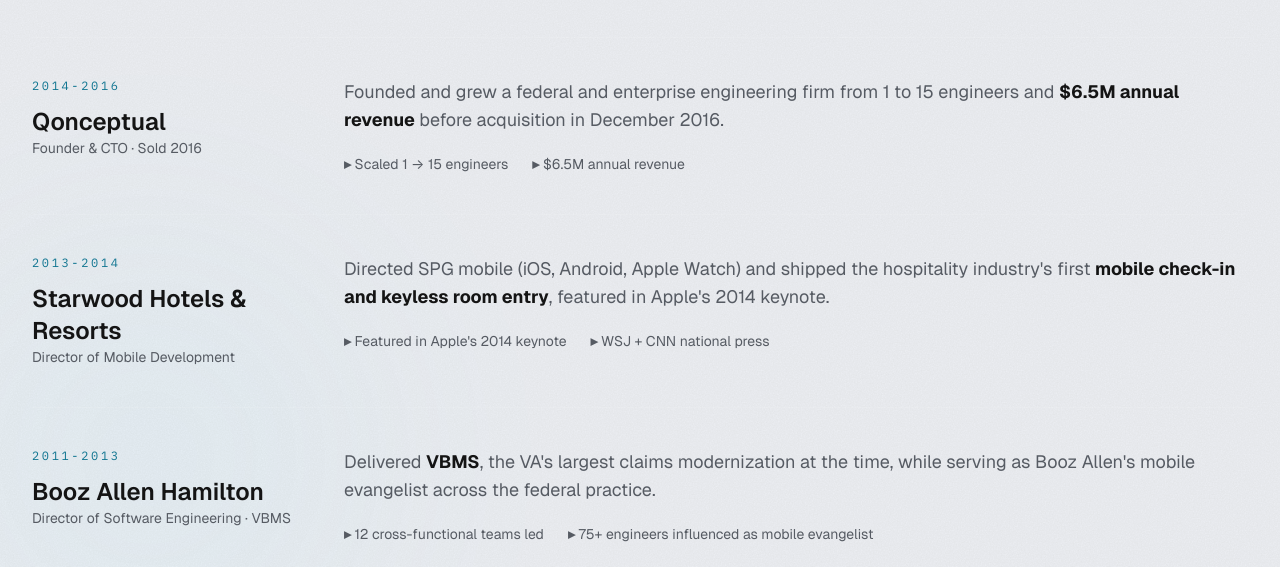
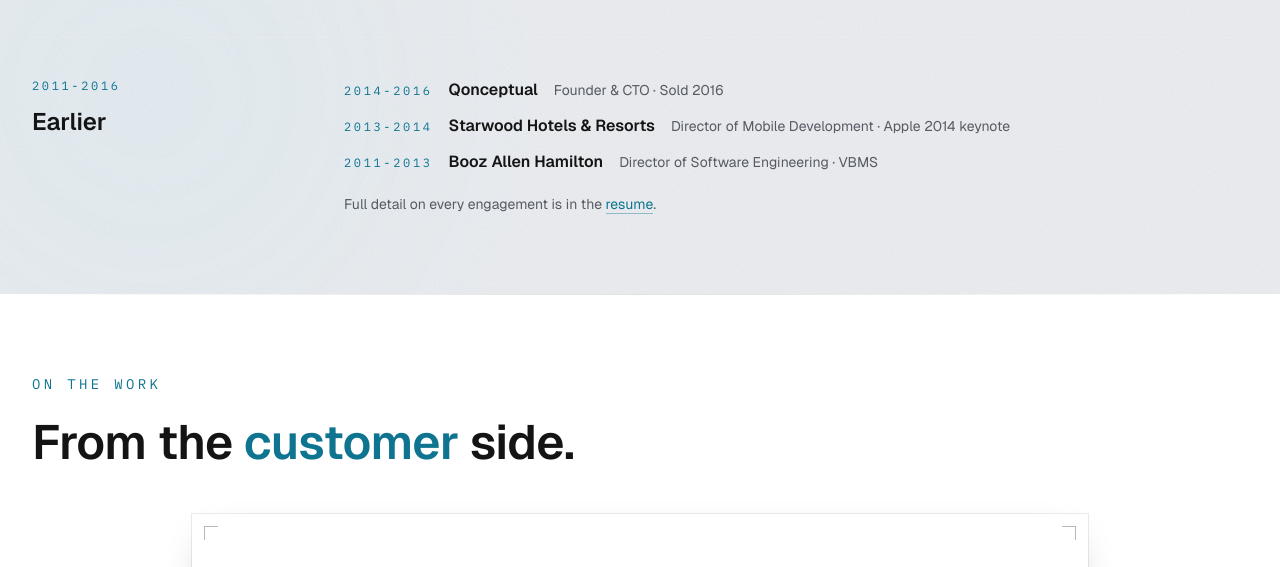
Before and after one commit to dayelostraco/dayelostra.co, an Astro site: page / in a window 1280 px wide. Shown: the part 7269-7836 px from the top of the page. Built offline with nearby package versions, Linux system fonts and the light colour scheme; Astro itself is replaced by a stand-in of ours.

Commit message:
content: collapse pre-2016 engagements into a compact Earlier row

```diff
--- a/src/pages/index.astro
+++ b/src/pages/index.astro
@@ -659,52 +659,30 @@
 
           <li class="grid gap-8 border-t border-white/10 pt-10 md:grid-cols-12" data-reveal>
             <div class="md:col-span-3">
-              <p class="font-mono text-xs uppercase tracking-[0.22em] text-accent">2014-2016</p>
-              <p class="mt-3 text-2xl font-semibold">Qonceptual</p>
-              <p class="text-sm text-text-dim">Founder &amp; CTO &middot; Sold 2016</p>
+              <p class="font-mono text-xs uppercase tracking-[0.22em] text-accent">2011-2016</p>
+              <p class="mt-3 text-2xl font-semibold">Earlier</p>
             </div>
             <div class="md:col-span-9">
-              <p class="text-lg text-text-dim">
-                Founded and grew a federal and enterprise engineering firm from 1 to 15 engineers and <strong class="text-text">$6.5M annual revenue</strong> before acquisition in December 2016.
+              <ul class="space-y-3">
+                <li class="flex flex-wrap items-baseline gap-x-4 gap-y-1">
+                  <span class="font-mono text-xs uppercase tracking-[0.22em] text-accent">2014-2016</span>
+                  <span class="font-semibold">Qonceptual</span>
+                  <span class="text-sm text-text-dim">Founder &amp; CTO &middot; Sold 2016</span>
+                </li>
+                <li class="flex flex-wrap items-baseline gap-x-4 gap-y-1">
+                  <span class="font-mono text-xs uppercase tracking-[0.22em] text-accent">2013-2014</span>
+                  <span class="font-semibold">Starwood Hotels &amp; Resorts</span>
+                  <span class="text-sm text-text-dim">Director of Mobile Development &middot; Apple 2014 keynote</span>
+                </li>
+                <li class="flex flex-wrap items-baseline gap-x-4 gap-y-1">
+                  <span class="font-mono text-xs uppercase tracking-[0.22em] text-accent">2011-2013</span>
+                  <span class="font-semibold">Booz Allen Hamilton</span>
+                  <span class="text-sm text-text-dim">Director of Software Engineering &middot; VBMS</span>
+                </li>
+              </ul>
+              <p class="mt-5 text-sm text-text-dim">
+                Full detail on every engagement is in the <a href="#resume" class="text-accent border-b border-accent/40 hover:border-accent">resume</a>.
               </p>
-              <div class="mt-5 flex flex-wrap gap-x-6 gap-y-2 text-sm text-text-dim">
-                <span><span class="font-semibold">▸</span> Scaled 1 &rarr; 15 engineers</span>
-                <span><span class="font-semibold">▸</span> $6.5M annual revenue</span>
-              </div>
-            </div>
-          </li>
-
-          <li class="grid gap-8 border-t border-white/10 pt-10 md:grid-cols-12" data-reveal>
-            <div class="md:col-span-3">
-              <p class="font-mono text-xs uppercase tracking-[0.22em] text-accent">2013-2014</p>
-              <p class="mt-3 text-2xl font-semibold">Starwood Hotels &amp; Resorts</p>
-              <p class="text-sm text-text-dim">Director of Mobile Development</p>
-            </div>
-            <div class="md:col-span-9">
-              <p class="text-lg text-text-dim">
-                Directed SPG mobile (iOS, Android, Apple Watch) and shipped the hospitality industry's first <strong class="text-text">mobile check-in and keyless room entry</strong>, featured in Apple's 2014 keynote.
-              </p>
-              <div class="mt-5 flex flex-wrap gap-x-6 gap-y-2 text-sm text-text-dim">
-                <span><span class="font-semibold">▸</span> Featured in Apple's 2014 keynote</span>
-                <span><span class="font-semibold">▸</span> WSJ + CNN national press</span>
-              </div>
-            </div>
-          </li>
-
-          <li class="grid gap-8 border-t border-white/10 pt-10 md:grid-cols-12" data-reveal>
-            <div class="md:col-span-3">
-              <p class="font-mono text-xs uppercase tracking-[0.22em] text-accent">2011-2013</p>
-              <p class="mt-3 text-2xl font-semibold">Booz Allen Hamilton</p>
-              <p class="text-sm text-text-dim">Director of Software Engineering &middot; VBMS</p>
-            </div>
-            <div class="md:col-span-9">
-              <p class="text-lg text-text-dim">
-                Delivered <strong class="text-text">VBMS</strong>, the VA's largest claims modernization at the time, while serving as Booz Allen's mobile evangelist across the federal practice.
-              </p>
-              <div class="mt-5 flex flex-wrap gap-x-6 gap-y-2 text-sm text-text-dim">
-                <span><span class="font-semibold">▸</span> 12 cross-functional teams led</span>
-                <span><span class="font-semibold">▸</span> 75+ engineers influenced as mobile evangelist</span>
-              </div>
             </div>
           </li>
         </ol>
```
